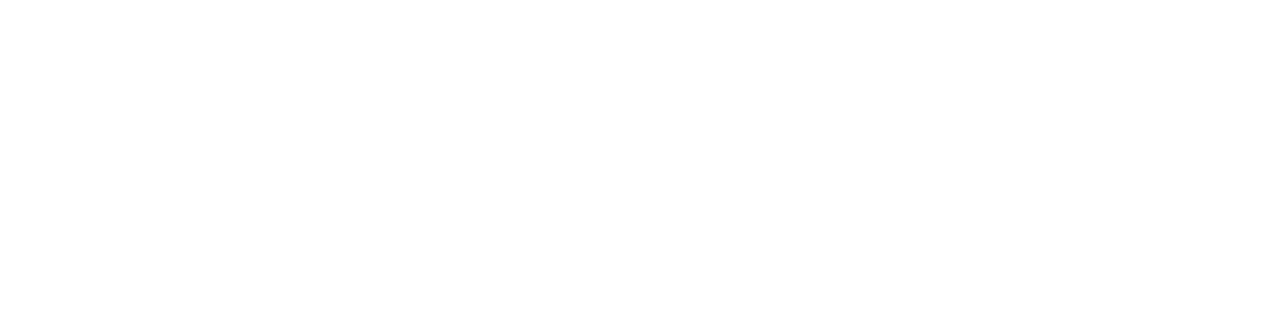
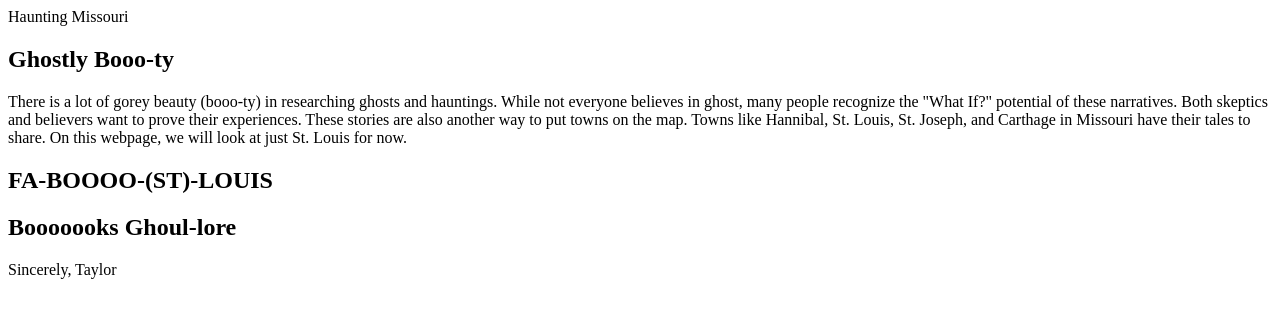
Before and after one commit to LaunchCodeAllhubs/js-assignment-4-html-me-something-taylornicholel, a website: page index.html in a window 1280 px wide. Drawn offline with Linux system fonts and the light colour scheme.

Commit message:
added more text to intro

```diff
--- a/index.html
+++ b/index.html
@@ -1,8 +1,32 @@
 <!DOCTYPE html>
 <html>
-   <head>
-   </head>
+
+<head>
+   <title> Haunting Missouri </title>
+   <header>Haunting Missouri</header>
+</head>
+
+<main>
    <body>
-      <!-- Write your HTML in this file! -->
+      <article>
+         <h1> Ghostly Booo-ty</h1>
+         <p> There is a lot of gorey beauty (booo-ty) in researching ghosts and hauntings. While not everyone believes
+            in ghost, many people recognize the "What If?" potential of these narratives. Both skeptics and believers want to prove their experiences. These stories are also another way to put towns on the map. Towns like Hannibal, St. Louis, St. Joseph, and Carthage in Missouri have their tales to share. On this webpage, we will look at just St. Louis for now. </p>
+      </article>
+      <article>
+         <h1> FA-BOOOO-(ST)-LOUIS </h1>
+         <p> </p>
+      </article>
+      <article>
+         <h1> Booooooks Ghoul-lore</h1>
+         <p> </p>
+         <ul> </ul>
+      </article>
    </body>
+</main>
+
+<footer>
+   Sincerely, Taylor
+</footer>
+
 </html>
```
